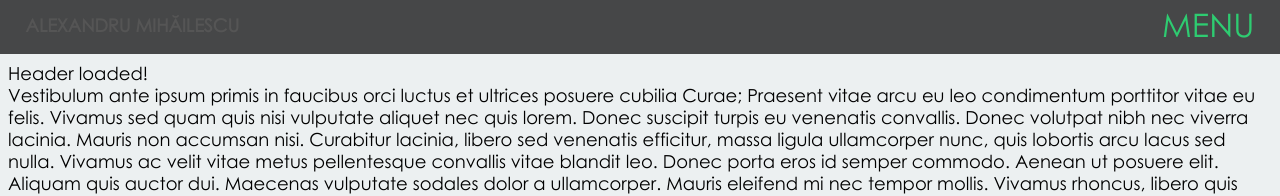
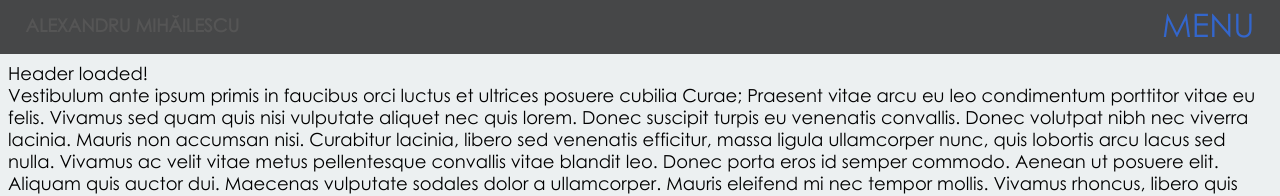
Before and after one commit to AlexandruMihailescu/alexandrumihailescu.github.com, a Jekyll site: the page built from index.html, in a window 1280 px wide. Shown: the top 196 px of the page. Built offline with Jekyll 4.4.1, drawn with Linux system fonts in a browser that asks for light colours; nearby versions of some CDN libraries; Markdown is read by kramdown in place of the engine named in the settings.

Commit message:
updated link colors

```diff
--- a/style/style.css
+++ b/style/style.css
@@ -51,7 +51,7 @@
 }
 
 a:link, a:visited {
-  color: #000066;
+  color: #3366CC;
   text-decoration: none;
   -moz-transition: all .3s;
   -webkit-transition: all .3s;
@@ -60,7 +60,7 @@
 }
 
 a:hover {
-  color: #2980b9;
+  color: #ADC2EB;
 }
 
 p {
@@ -265,17 +265,17 @@
 
 /* icon colour */
 .icon:before, .icon:active:before {
-  color: #2ecc71;
+  color: #3366CC;
 }
 
 /* changes colour on hover or keyboard focus */
 .icon:hover:before, .icon:focus:before {
-  color: #555;
+  color: #ADC2EB;
 }
 
 /* changes icon to an “X” */
 .expanded .icon:before {
-  content: 'x';
+  content: 'X';
   font-size: 1.4em;
   line-height: 1.4em;
   padding-right: .15em;
```
